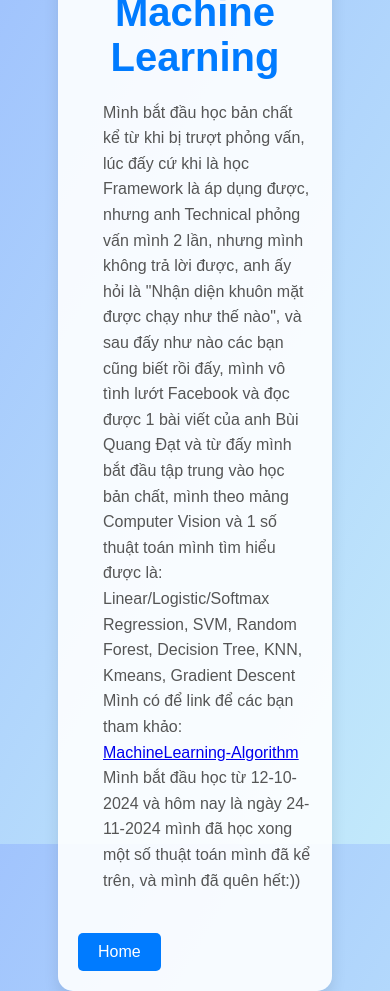
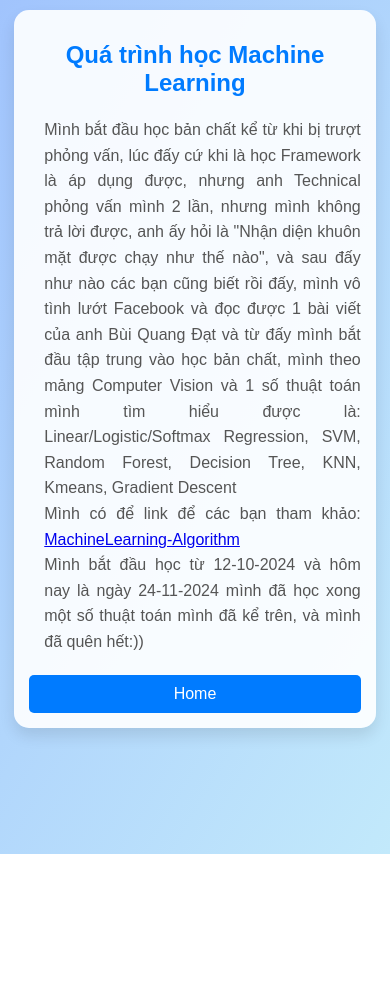
Before and after one commit to 2vhoc/2vhoc.github.io, a plain HTML site: page story/story2.html in a window 390 px wide. After the commit the page ends 854 px from the top, so only its background shows below. Drawn offline with Linux system fonts and the light colour scheme.

Commit message:
My Pages

```diff
--- a/story/story2.html
+++ b/story/story2.html
@@ -11,13 +11,10 @@
             font-family: Arial, sans-serif;
             margin: 0;
             padding: 0;
-            display: flex;
-            justify-content: center;
-            align-items: center;
-            height: 100vh;
             background: linear-gradient(120deg, #d4fc79, #96e6a1);
-            overflow: hidden;
             animation: gradientBg 15s infinite linear;
+            overflow-y: auto;
+            min-height: 100vh;
         }
 
         @keyframes gradientBg {
@@ -43,11 +40,12 @@
             background: rgba(255, 255, 255, 0.9);
             border-radius: 15px;
             padding: 20px;
-            width: 60%;
+            width: 90%;
             max-width: 800px;
             box-shadow: 0 8px 15px rgba(0, 0, 0, 0.1);
             z-index: 1;
             animation: fadeIn 1.5s ease-in-out;
+            margin: 20px auto;
         }
 
         @keyframes fadeIn {
@@ -62,7 +60,7 @@
         }
 
         h1 {
-            font-size: 2.5rem;
+            font-size: 2rem;
             color: #007bff;
             text-align: center;
             margin-bottom: 20px;
@@ -73,34 +71,26 @@
             color: #555555;
             line-height: 1.6;
             margin-bottom: 20px;
+            text-align: justify;
         }
 
         ul {
             list-style-type: none;
             padding: 0;
+            margin: 0;
         }
 
         ul li {
-            font-size: 1rem;
             color: #444;
             margin-bottom: 10px;
             position: relative;
-            padding-left: 25px;
-        }
-
-        ul li::before {
-            position: absolute;
-            left: 0;
-            top: 0;
-            color: #007bff;
-            font-size: 1.0rem;
+            padding-left: 15px;
         }
 
         .home-btn {
             display: inline-block;
             margin-top: 20px;
             padding: 10px 20px;
-            font-size: 1rem;
             color: #fff;
             background-color: #007bff;
             border: none;
@@ -114,13 +104,14 @@
         }
 
         .bubbles {
-            position: absolute;
+            position: fixed;
             top: 0;
             left: 0;
             width: 100%;
             height: 100%;
             z-index: 0;
             overflow: hidden;
+            pointer-events: none;
         }
 
         .bubble {
@@ -161,7 +152,6 @@
         .bubble:nth-child(1) {
             left: 10%;
             animation-duration: 12s;
-            animation-delay: 0s;
         }
 
         .bubble:nth-child(2) {
@@ -195,6 +185,21 @@
             width: 60px;
             height: 60px;
         }
+
+        @media (max-width: 480px) {
+            .container {
+                margin: 10px auto;
+                width: 85%;
+                padding: 15px;
+            }
+            h1 {
+                font-size: 1.5rem;
+            }
+            .home-btn {
+                display: block;
+                text-align: center;
+            }
+        }
     </style>
 </head>
 
```
Also changed, not shown: story/story1.html (+30 -26 lines).
